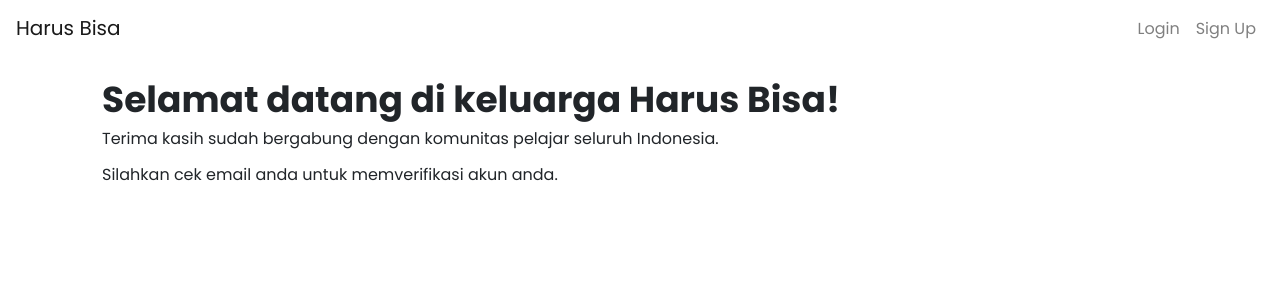
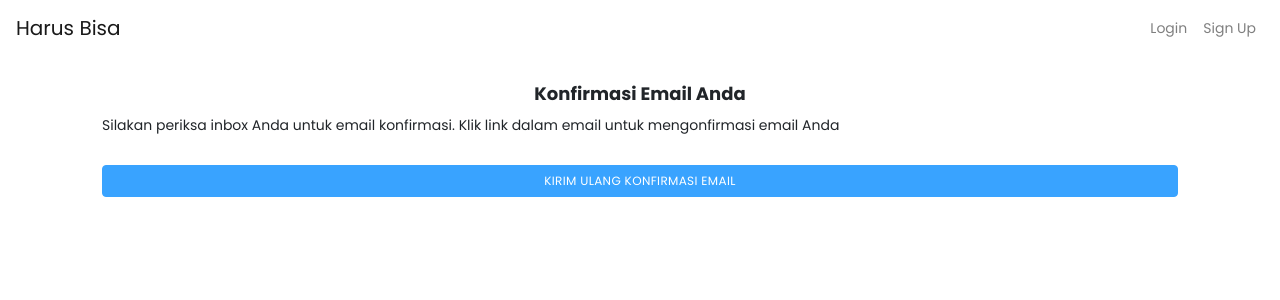
Before and after one commit to Harus-Bisa/frontendv2, a React (Create React App) app in the folder hb-v2/: page /verification in a window 1280 px wide. Shown: the top 300 px of the page. Built offline with nearby package versions, Linux system fonts and the light colour scheme.

Commit message:
email verification page impl

```diff
--- a/hb-v2/src/css/index.css
+++ b/hb-v2/src/css/index.css
@@ -45,8 +45,8 @@ h5{
 p, a, input{
   font-style: normal;
   font-weight: normal;
-  font-size: 16px;
-  line-height: 21px;
+  font-size: 14px;
+  line-height: 20px;
   margin-bottom: 0.5rem;
 }
 
@@ -123,7 +123,9 @@ a:hover{
   display: flex !important;
   align-items: center !important;
   text-align: center !important;
-  color: var(--hb-blue) !important;
+  color: white !important;
+  background-color: var(--hb-blue) !important;
+  font-weight: normal !important;
 }
 
 .MuiButton-root.Mui-disabled {
--- a/hb-v2/src/pages/Verification/Verification.js
+++ b/hb-v2/src/pages/Verification/Verification.js
@@ -1,13 +1,14 @@
 import React from "react";
+import { Button } from "@material-ui/core";
 
 export default function Verification(props){
     return(
         <div className="container content page-container">
-            <header style={{marginBottom:'15px'}}>
-                <h2>Selamat datang di keluarga Harus Bisa!</h2>
-                <p>Terima kasih sudah bergabung dengan komunitas pelajar seluruh Indonesia.</p>
+            <header style={{marginBottom:'30px'}}>
+                <h3 style={{textAlign:'center'}}>Konfirmasi Email Anda</h3>
+                <p>Silakan periksa inbox Anda untuk email konfirmasi. Klik link dalam email untuk mengonfirmasi email Anda</p>
             </header>
-            <p>Silahkan cek email anda untuk memverifikasi akun anda.</p>
+            <Button fullWidth className="contrast-button">Kirim Ulang Konfirmasi Email</Button>
         </div>
     )
 }
```
